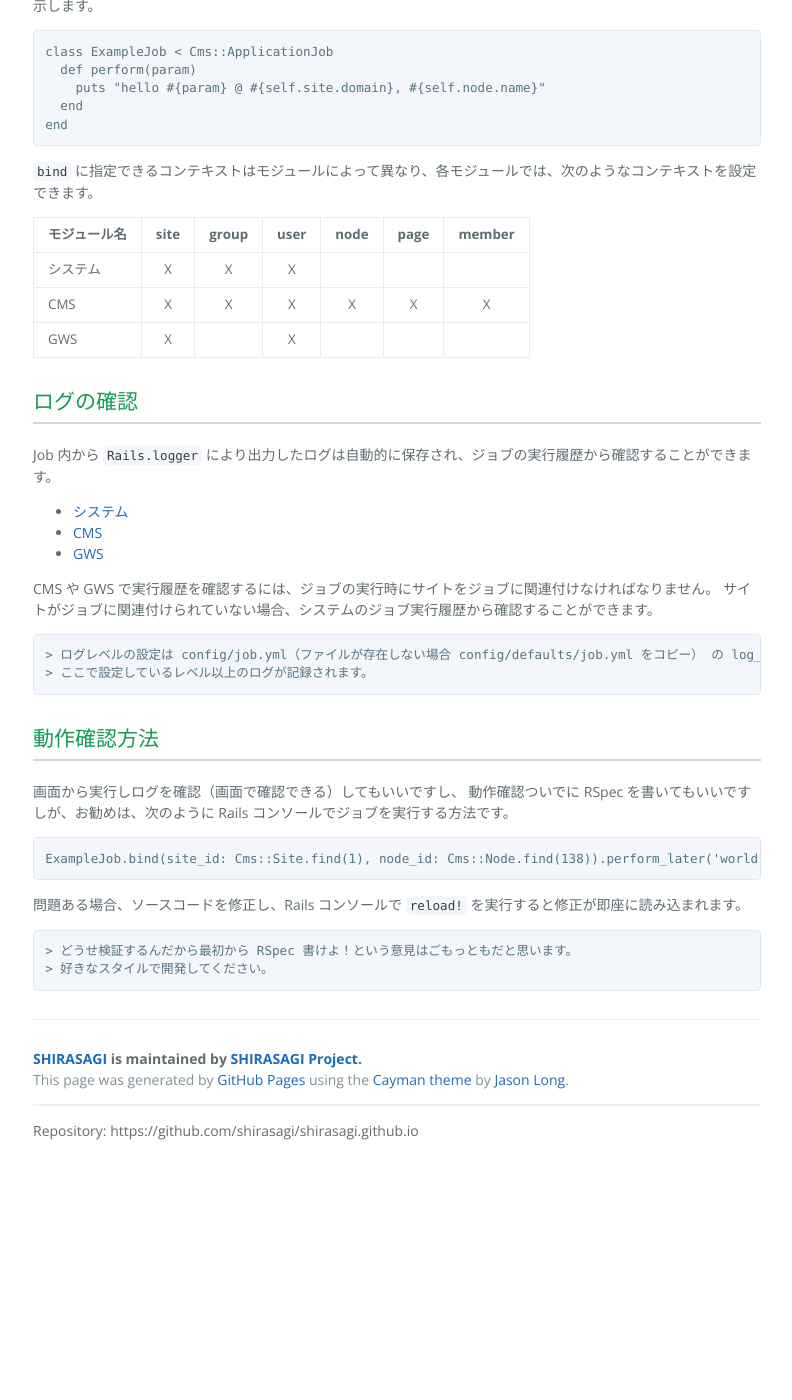
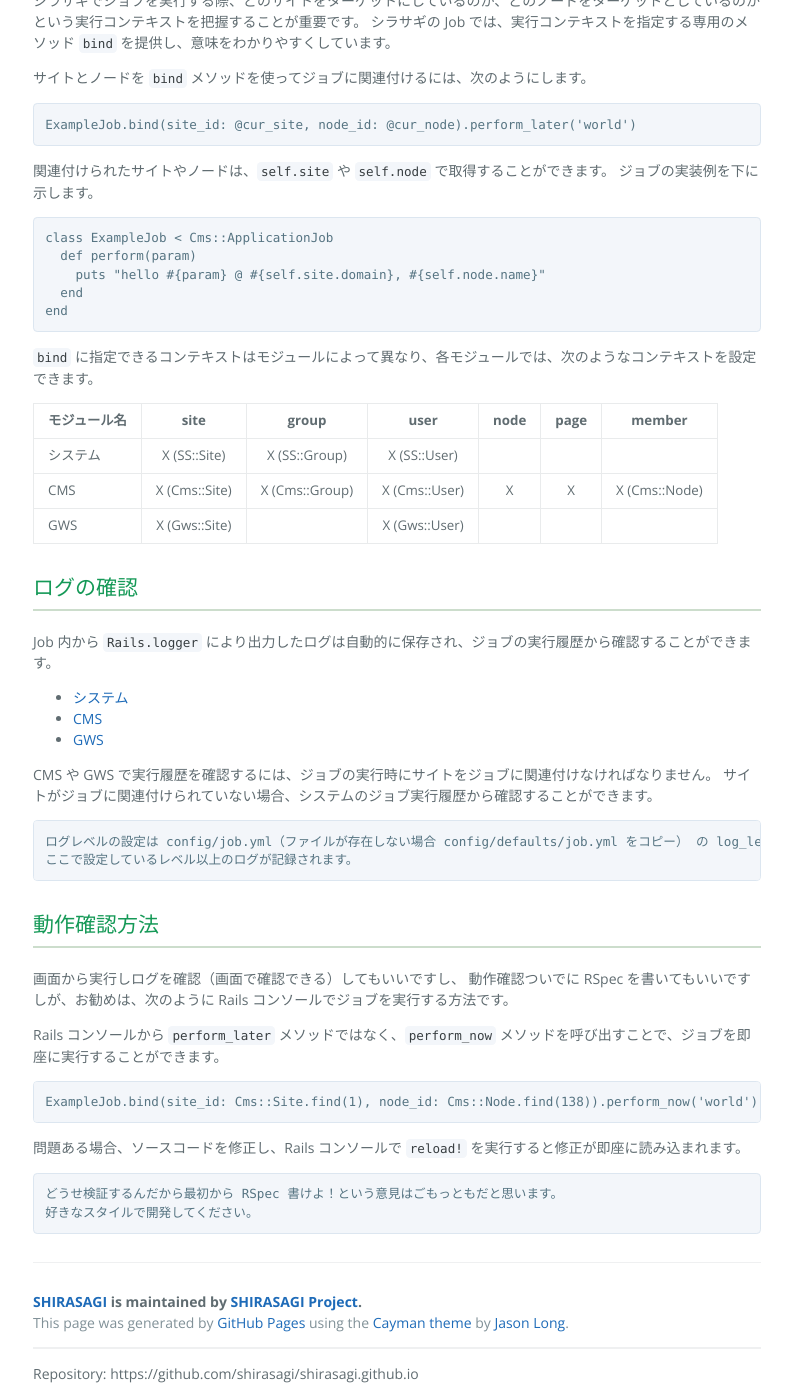
Before and after one commit to shirasagi/shirasagi.github.io, a Jekyll site: the page built from devel/job.md, in a window 1280 px wide and 1400 px high, scrolled down 1172 px. Shown: the whole window, without its empty margins (243-1035 px from the left). Built offline with Jekyll 4.4.1, drawn with Linux system fonts in a browser that asks for light colours; nearby versions of some CDN libraries; before the commit the page ends 2355 px from its top, so only the background shows below that; some of the changed text lies outside the part shown.

Commit message:
modify job description

```diff
--- a/devel/job.md
+++ b/devel/job.md
@@ -18,7 +18,8 @@
 end
 ~~~
 
-次のように実行します。
+ApplicationJob を派生したクラスを作成し、処理の内容を `perform` メソッド内に実装します。
+ジョブを実行するには次のようにします。
 
 ~~~ruby
 ExampleJob.perform_later('world')
@@ -31,6 +32,16 @@
 システム    | SS::ApplicationJob  |
 CMS        | Cms::ApplicationJob |
 GWS        | Gws::ApplicationJob |
+
+シラサギの Job の実装例:
+
+~~~ruby
+class ExampleJob < Cms::ApplicationJob
+  def perform(param)
+    puts "hello #{param}"
+  end
+end
+~~~
 
 ## 実行コンテキスト
 
@@ -56,11 +67,11 @@
 
 `bind` に指定できるコンテキストはモジュールによって異なり、各モジュールでは、次のようなコンテキストを設定できます。
 
-モジュール名 | site | group | user | node | page | member |
------------|:-----:|:-----:|:----:|:----:|:----:|:------:|
-システム    |  X    |   X   |  X   |      |      |        |
-CMS        |  X    |   X   |  X   |  X   |  X   |   X    |
-GWS        |  X    |       |  X   |      |      |        |
+モジュール名 | site          | group          | user          | node | page | member        |
+-------------|:-------------:|:--------------:|:-------------:|:----:|:----:|:-------------:|
+システム     | X (SS::Site)  | X (SS::Group)  | X (SS::User)  |      |      |               |
+CMS          | X (Cms::Site) | X (Cms::Group) | X (Cms::User) |  X   |  X   | X (Cms::Node) |
+GWS          | X (Gws::Site) |                | X (Gws::User) |      |      |               |
 
 ## ログの確認
 
@@ -73,19 +84,21 @@
 CMS や GWS で実行履歴を確認するには、ジョブの実行時にサイトをジョブに関連付けなければなりません。
 サイトがジョブに関連付けられていない場合、システムのジョブ実行履歴から確認することができます。
 
-    > ログレベルの設定は config/job.yml（ファイルが存在しない場合 config/defaults/job.yml をコピー） の log_level にあります。
-    > ここで設定しているレベル以上のログが記録されます。
+    ログレベルの設定は config/job.yml（ファイルが存在しない場合 config/defaults/job.yml をコピー） の log_level にあります。
+    ここで設定しているレベル以上のログが記録されます。
 
 ## 動作確認方法
 
 画面から実行しログを確認（画面で確認できる）してもいいですし、
 動作確認ついでに RSpec を書いてもいいですしが、お勧めは、次のように Rails コンソールでジョブを実行する方法です。
 
+Rails コンソールから `perform_later` メソッドではなく、`perform_now` メソッドを呼び出すことで、ジョブを即座に実行することができます。
+
 ~~~ruby
-ExampleJob.bind(site_id: Cms::Site.find(1), node_id: Cms::Node.find(138)).perform_later('world')
+ExampleJob.bind(site_id: Cms::Site.find(1), node_id: Cms::Node.find(138)).perform_now('world')
 ~~~
 
 問題ある場合、ソースコードを修正し、Rails コンソールで `reload!` を実行すると修正が即座に読み込まれます。
 
-    > どうせ検証するんだから最初から RSpec 書けよ！という意見はごもっともだと思います。
-    > 好きなスタイルで開発してください。
+    どうせ検証するんだから最初から RSpec 書けよ！という意見はごもっともだと思います。
+    好きなスタイルで開発してください。
```
